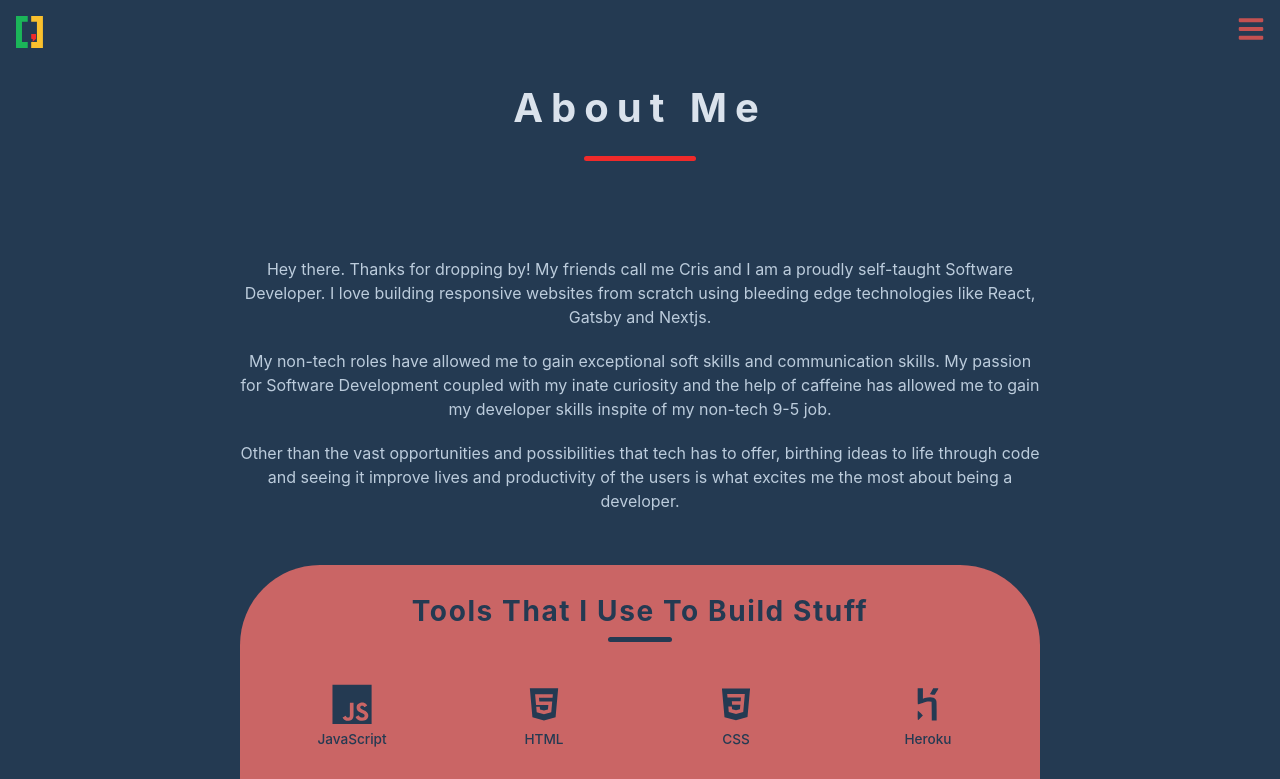
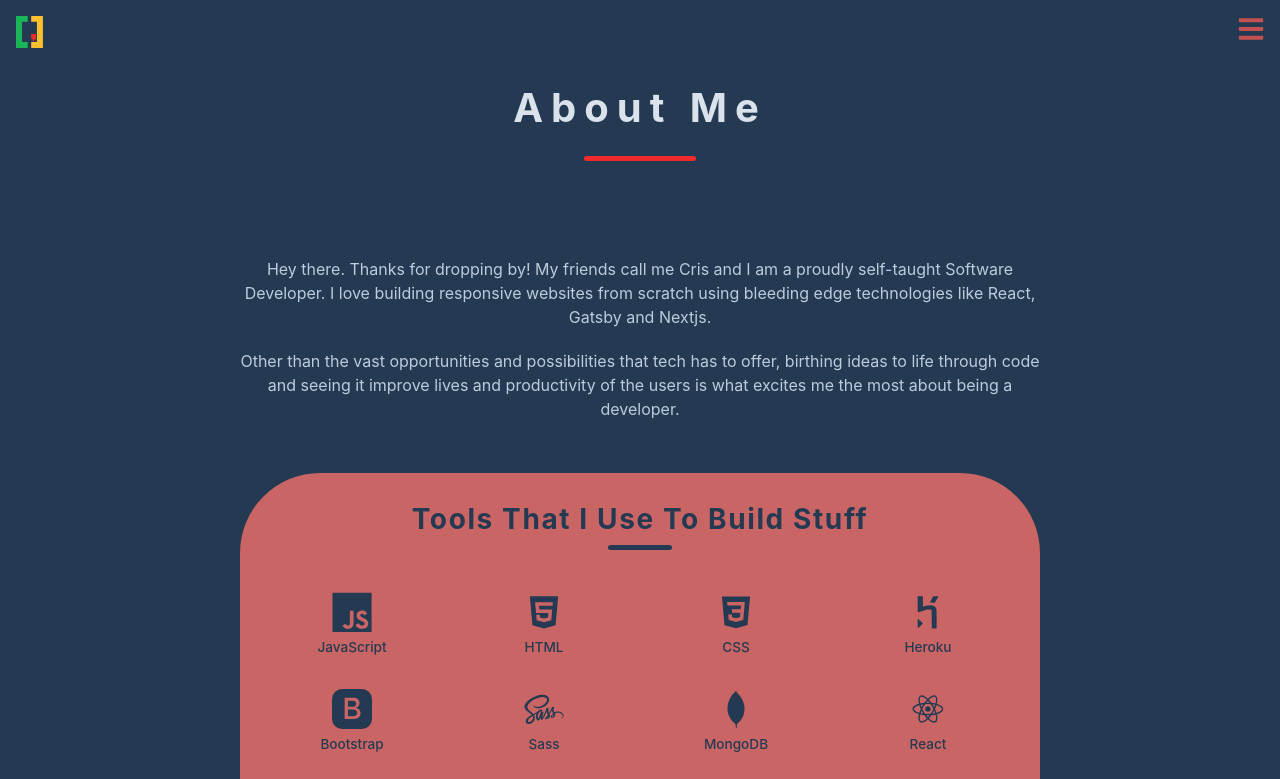
Before and after one commit to eatcodesforlife/my-react-portfolio, a React (Create React App) app: page /about in a window 1280 px wide. Shown: the top 779 px of the page. Built offline with nearby package versions, Linux system fonts and the light colour scheme.

Commit message:
updated about me text and added shadow on project buttons on hover

```diff
--- a/public/index.html
+++ b/public/index.html
@@ -28,11 +28,11 @@
   </head>
   <body>
     <!-- A little help for the Netlify bots if you're not using a SSG -->
-    <form name="contact" netlify netlify-honeypot="bot-field" hidden>
+    <!-- <form name="contact" netlify netlify-honeypot="bot-field" hidden>
       <input type="text" name="name" />
       <input type="email" name="email" />
       <textarea name="message"></textarea>
-    </form>
+    </form> -->
     <noscript>You need to enable JavaScript to run this app.</noscript>
     <div id="root"></div>
     <!--
--- a/src/components/About.js
+++ b/src/components/About.js
@@ -10,7 +10,7 @@
                 <article className='about-info'>
                     <div className="about-text">
                         <p>Hey there. Thanks for dropping by! My friends call me Cris and I am a proudly self-taught Software Developer. I love building responsive websites from scratch using bleeding edge technologies like React, Gatsby and Nextjs.</p>
-                        <p>My non-tech roles have allowed me to gain exceptional soft skills and communication skills.  My passion for Software Development coupled with my inate curiosity and the help of caffeine has allowed me to gain my developer skills inspite of my non-tech 9-5 job.</p>
+
                         <p>Other than the vast opportunities and possibilities that tech has to offer, birthing ideas to life through code and seeing it improve lives and productivity of the users is what excites me the most about being a developer.</p>
                     </div>
                     <div className="about-tools">
--- a/src/index.css
+++ b/src/index.css
@@ -417,8 +417,9 @@
 .project-url p:hover {
   background-color: var(--clr-primary-9);
   color: var(--var-primary-9);
-  transition: 0.3s ease-in-out;
+  transition: var(--transition);
   color: var(--clr-grey-2);
+  box-shadow: var(--light-shadow);
 }
 
 /* mini projects tile */
```
Also changed, not shown: 1 other file (tests, documents, lock files or other folders).
